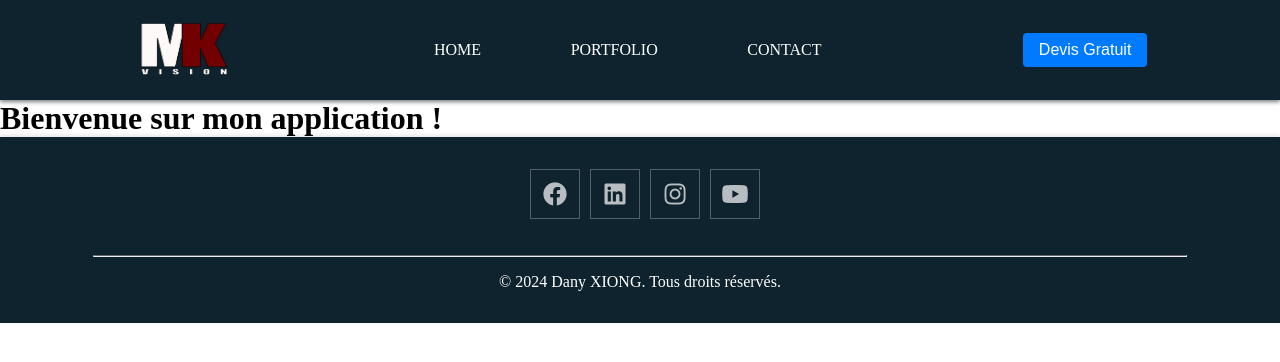
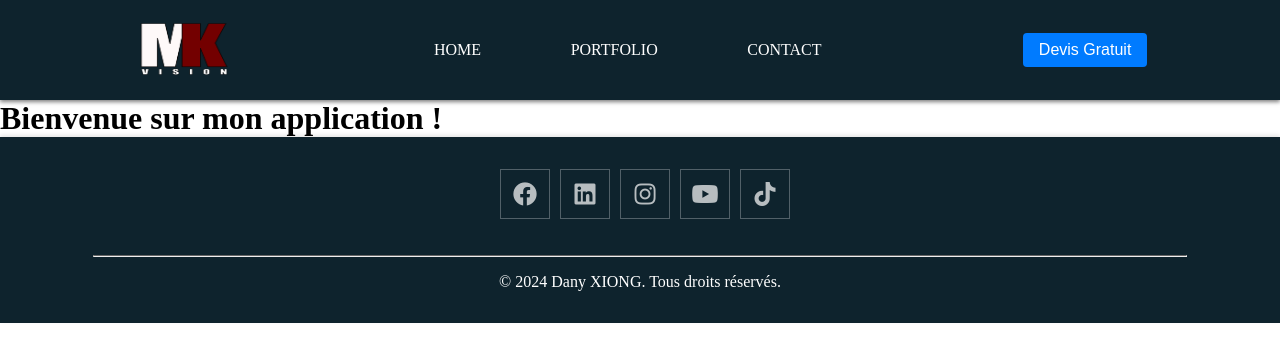
Before and after one commit to Ekkylibre/makey_siong, a Next.js app: page / in a window 1280 px wide. Shown: the top 362 px of the page. Built offline with nearby package versions, Linux system fonts and the light colour scheme.

Commit message:
✨ Layout > Footer > Add href in Link about social media

```diff
--- a/src/app/components/SocialTest.tsx
+++ b/src/app/components/SocialTest.tsx
@@ -72,23 +72,28 @@ export default function SocialTest() {
         <SocialContainer>
           <SocialList>
             <SocialItem>
-              <Link href="https://www.facebook.com/martydevelopment/" target="_blank">
+              <Link href="https://www.facebook.com/people/Makey-Siong/pfbid018xF4ucqvhnGF1gVaZuoczCL6yGEsmLo6i1AzyVyEWYXcmvZQmmeQ8Gs7Fb48XWQl/?locale=fr_FR" target="_blank">
                 <i className="fab fa-facebook" tabIndex={0}></i>
               </Link>
             </SocialItem>
             <SocialItem>
-              <Link href="https://www.linkedin.com/in/martydevelopment" target="_blank">
+              <Link href="https://www.linkedin.com/in/makey-siong-071924287" target="_blank">
                 <i className="fab fa-linkedin" tabIndex={0}></i>
               </Link>
             </SocialItem>
             <SocialItem>
-              <Link href="https://www.instagram.com/marty.development/" target="_blank">
+              <Link href="https://www.instagram.com/mksg0411/" target="_blank">
                 <i className="fab fa-instagram" tabIndex={0}></i>
               </Link>
             </SocialItem>
             <SocialItem>
-              <Link href="#" target="_blank">
+              <Link href="https://www.youtube.com/@makeysiong" target="_blank">
                 <i className="fab fa-youtube" tabIndex={0}></i>
+              </Link>
+            </SocialItem>
+            <SocialItem>
+              <Link href="https://www.tiktok.com/@makey_sg04" target="_blank">
+                <i className="fab fa-tiktok" tabIndex={0}></i>
               </Link>
             </SocialItem>
           </SocialList>
```
